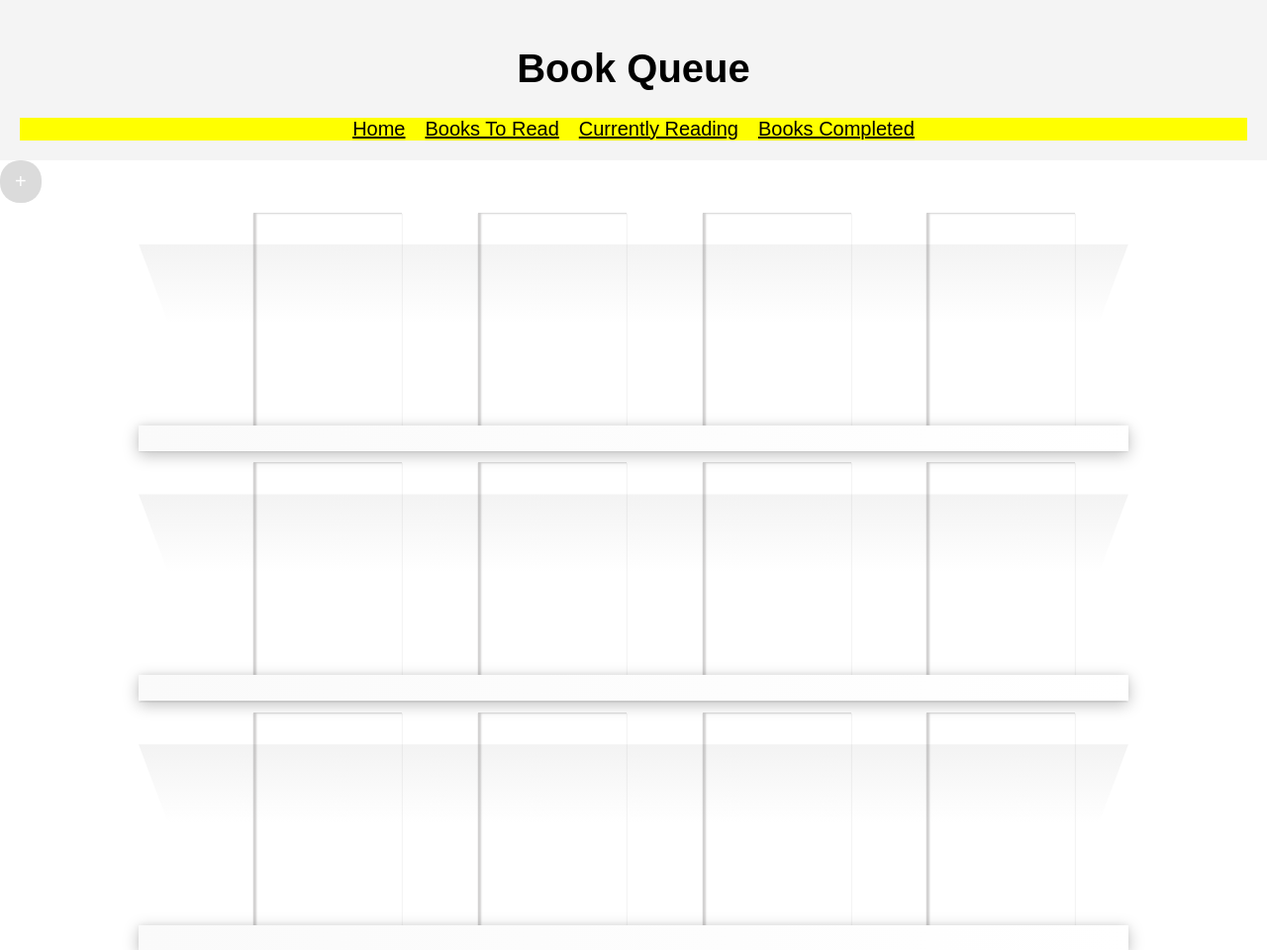
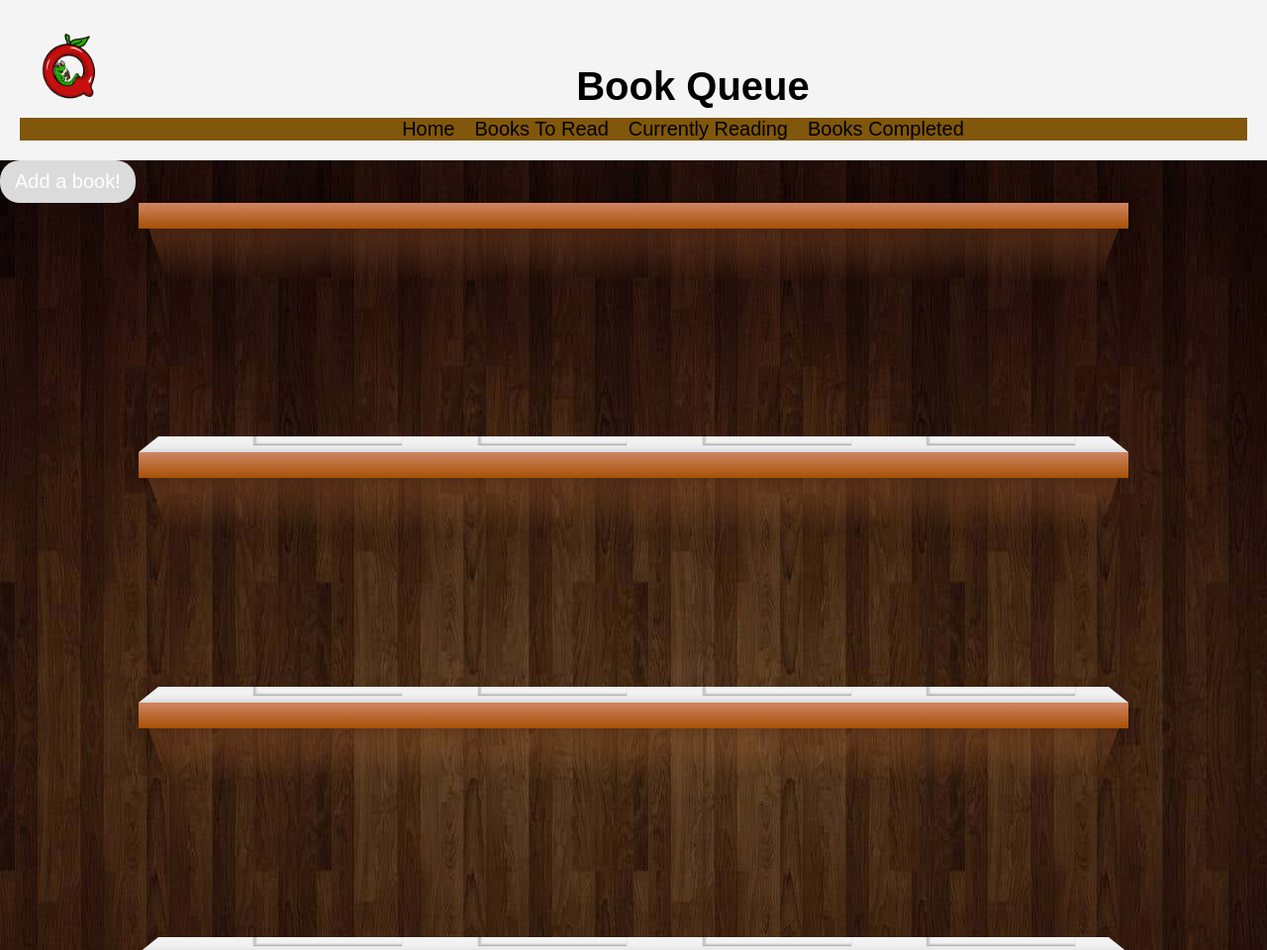
Before and after one commit to omgxlori/book-queue, a plain HTML site: page index.html in a window 1280 px wide. Shown: the top 960 px of the page at 99% size. Drawn offline with Linux system fonts and the light colour scheme.

Commit message:
CSS And Assets added

```diff
--- a/index.html
+++ b/index.html
@@ -6,11 +6,18 @@
     <meta http-equiv="X-UA-Compatible" content="ie=edge" />
     <title>Book Queue</title>
     <link rel="stylesheet" href="style.css">
+
   </head>
   <body>
-    <div>
+    <div class="header">
     <header>
-      <h1>Book Queue</h1>
+      <style>
+        body {
+          background-image: url(../book-queue/Assets/Images/WoodGrain.jpg);
+        }
+      </style>
+      <img src="../book-queue/Assets/Images/book_queue.png" />
+      <h1> Book Queue</h1>
       <nav>
         <ul>
           <li><a href="#home" id="filterAll">Home</a></li>
@@ -22,7 +29,9 @@
     </header>
     </div>
 
-<button id="addBookButton">+</button>
+
+
+<button id="addBookButton">Add a book!</button>
   <form id="bookForm" style="display:none;">
     <div>
         <label for="bookTitle">Book Title: </label>
--- a/style.css
+++ b/style.css
@@ -3,7 +3,14 @@
 }
 
 nav {
-  background-color: yellow;
+  background-color: rgb(128, 87, 11);
+
+}
+
+.navbar {
+  min-height: 100px;
+  height: 100px;
+  max-height: 0px;
 }
 
 nav ul {
@@ -25,6 +32,10 @@ nav ul li a {
 
 nav ul li:last-child {
   margin-right: 0; /* Remove margin from the last item */
+}
+
+a {
+  text-decoration: none;
 }
 
 
@@ -168,12 +179,27 @@ nav ul li:last-child {
         font-family: Arial, sans-serif;
         margin: 0;
         padding: 0;
+        background-image: url(../book-queue/Assets/Images/WoodGrain.jpg) repeat 0 0;
+        background-position: center;
+
     }
 
     header {
         background-color: #f4f4f4;
         padding: 1rem;
         text-align: center;
+    }
+
+    .header img {
+      float: left;
+      width: 100px;
+      height: 100px;
+    }
+
+    .header h1 {
+      position: relative;
+      top: 18px;
+      left: 10px;
     }
 
     .form-container {
@@ -250,8 +276,8 @@ nav ul li:last-child {
     .codepen-bookshelf::before {
       content: "";
       position: absolute;
-      top: 225px;
-      background: linear-gradient(90deg, #fafafa 0%, #ffffff 100%);
+
+      background: linear-gradient(0deg, #a75006 0%, #cf8562 100%);
       height: 26px;
       width: calc(100% + 40px);
       box-shadow: 0px -1px 6px rgba(0, 0, 0, 0.05), 0px 4px 16px rgba(0, 0, 0, 0.25);
@@ -263,9 +289,9 @@ nav ul li:last-child {
       height: 80px;
       width: calc(100% + 40px);
       position: absolute;
-      top: 42px;
+
       display: block;
-      background: linear-gradient(180deg, #f3f3f3 0%, rgba(255, 255, 255, 0) 100%);
+      background: linear-gradient(180deg, #bc6b367d 0%, rgba(255, 255, 255, 0) 100%);
       clip-path: polygon(0% 0%, 100% 0%, 97% 100%, 3% 100%);
       z-index: -1;
     }
```
Also changed, not shown: Assets/Images/WoodGrain.jpg (added), Assets/Images/book_queue.png (added).
